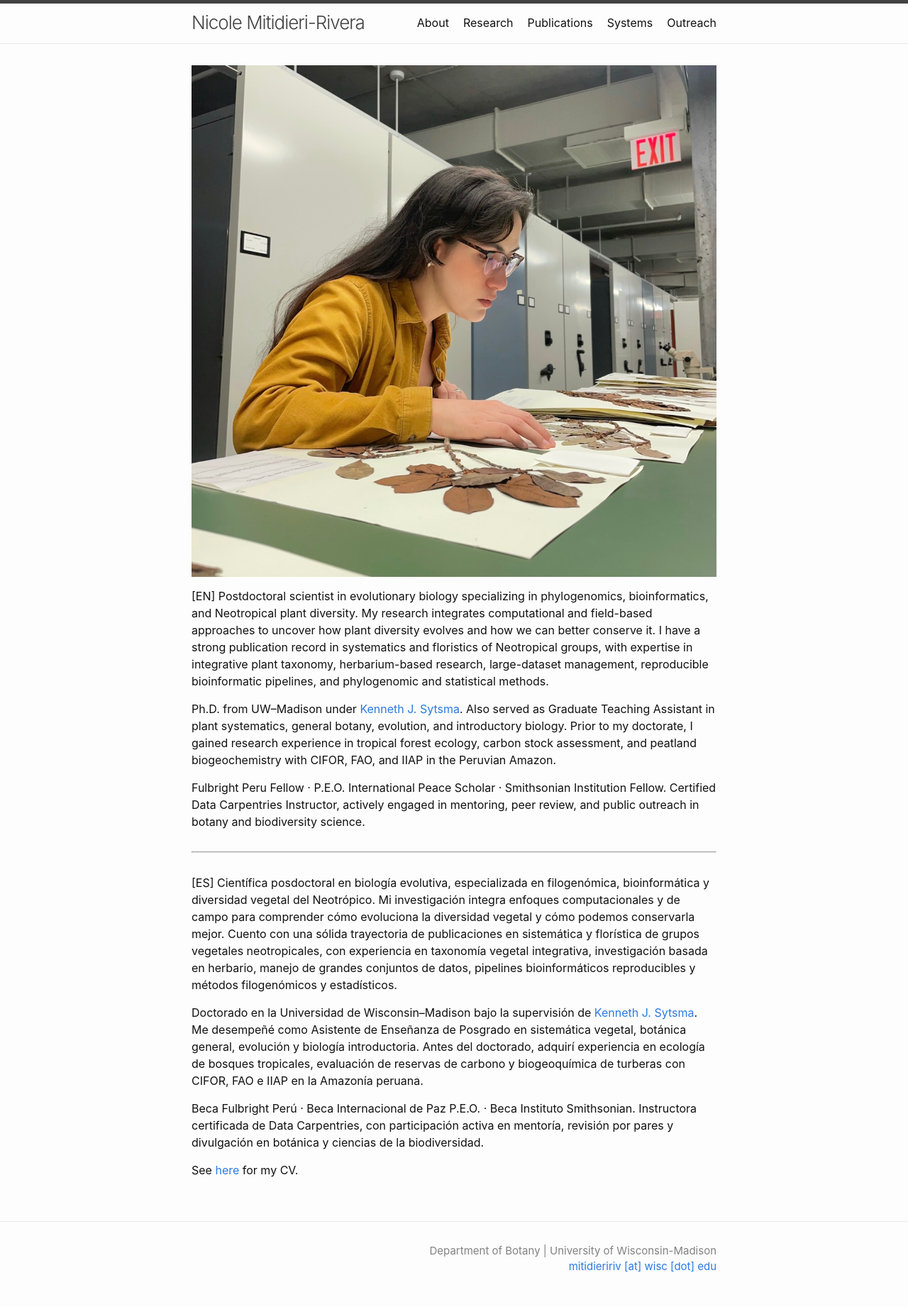
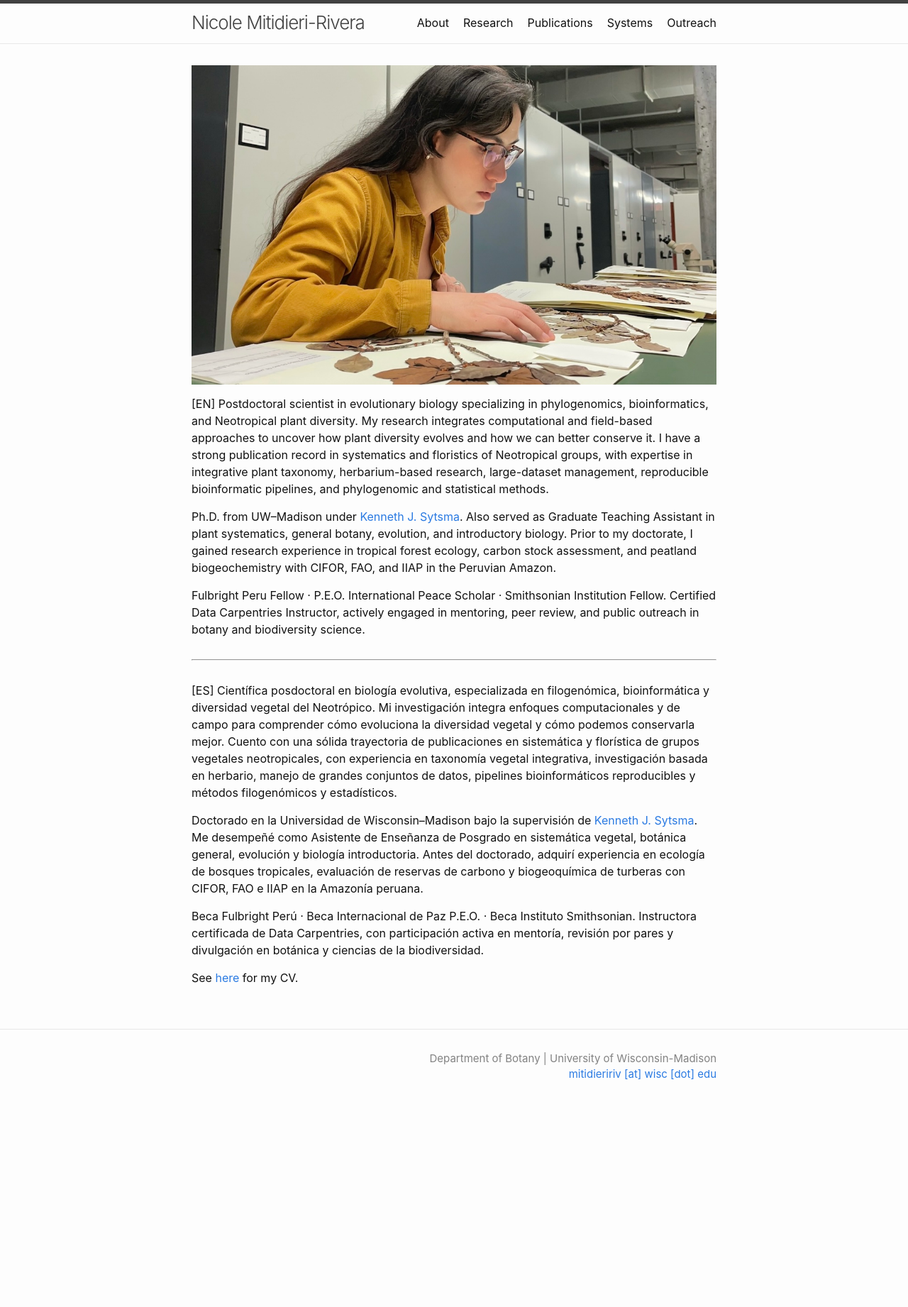
Before and after one commit to phyloverse/phyloverse.github.io, a Jekyll site: the page built from index.md, in a window 1280 px wide. Shown: the whole page at 71% size. Built offline with Jekyll 4.4.1, drawn with Linux system fonts in a browser that asks for light colours; after the commit the page ends 1571 px from its top, so only the background shows below that.

Commit message:
Update index.md

```diff
--- a/index.md
+++ b/index.md
@@ -4,7 +4,7 @@ layout: page
 feature_text: |
   ## Nicole Mitidieri-Rivera
 ---
-![rockclimb](images/pic10.jpg)
+![herbarium](images/NYBG.jpg)
 
 [EN] Postdoctoral scientist in evolutionary biology specializing in phylogenomics, bioinformatics, and Neotropical plant diversity. My research integrates computational and field-based approaches to uncover how plant diversity evolves and how we can better conserve it. I have a strong publication record in systematics and floristics of Neotropical groups, with expertise in integrative plant taxonomy, herbarium-based research, large-dataset management, reproducible bioinformatic pipelines, and phylogenomic and statistical methods.
 
```
